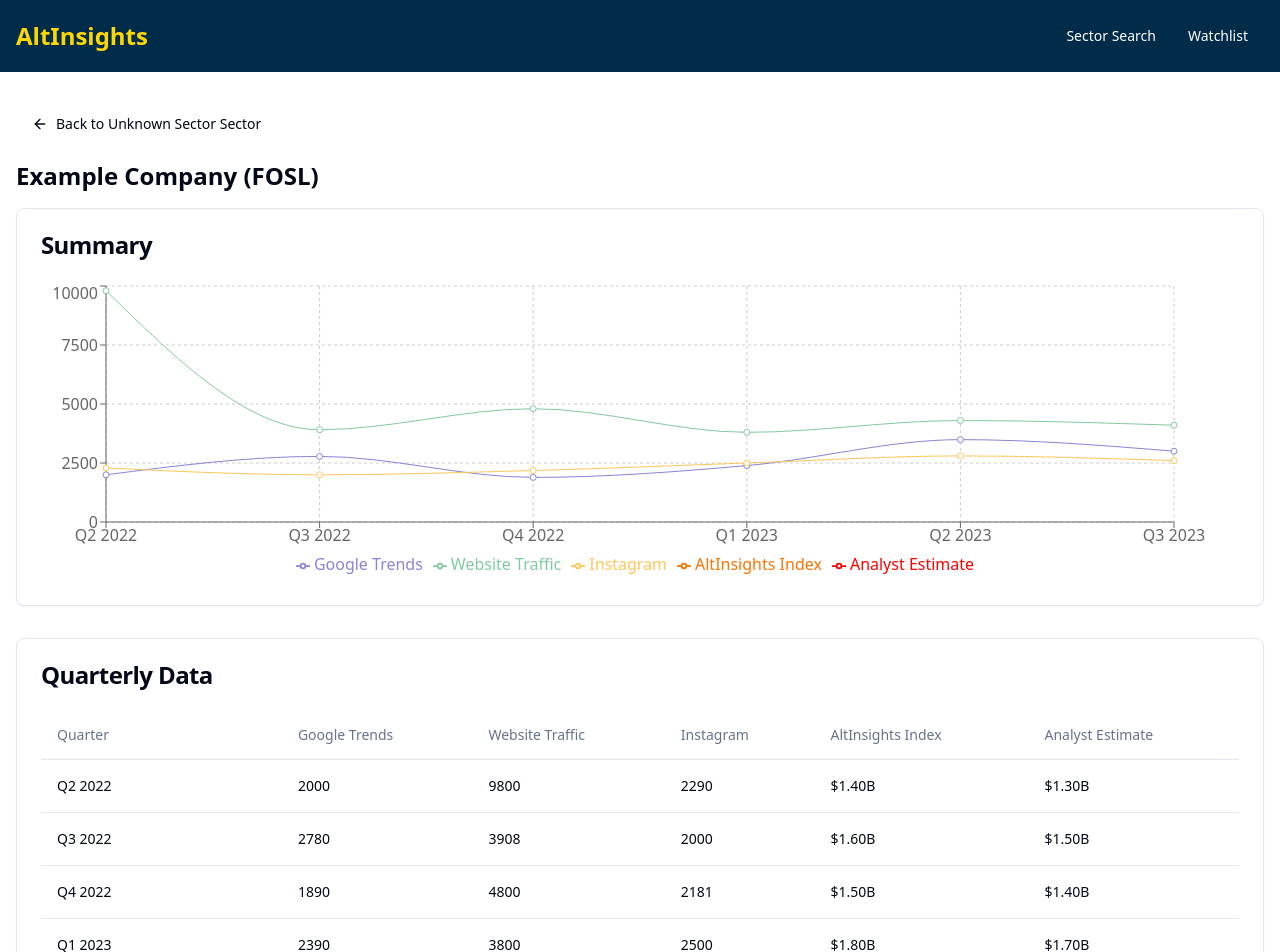
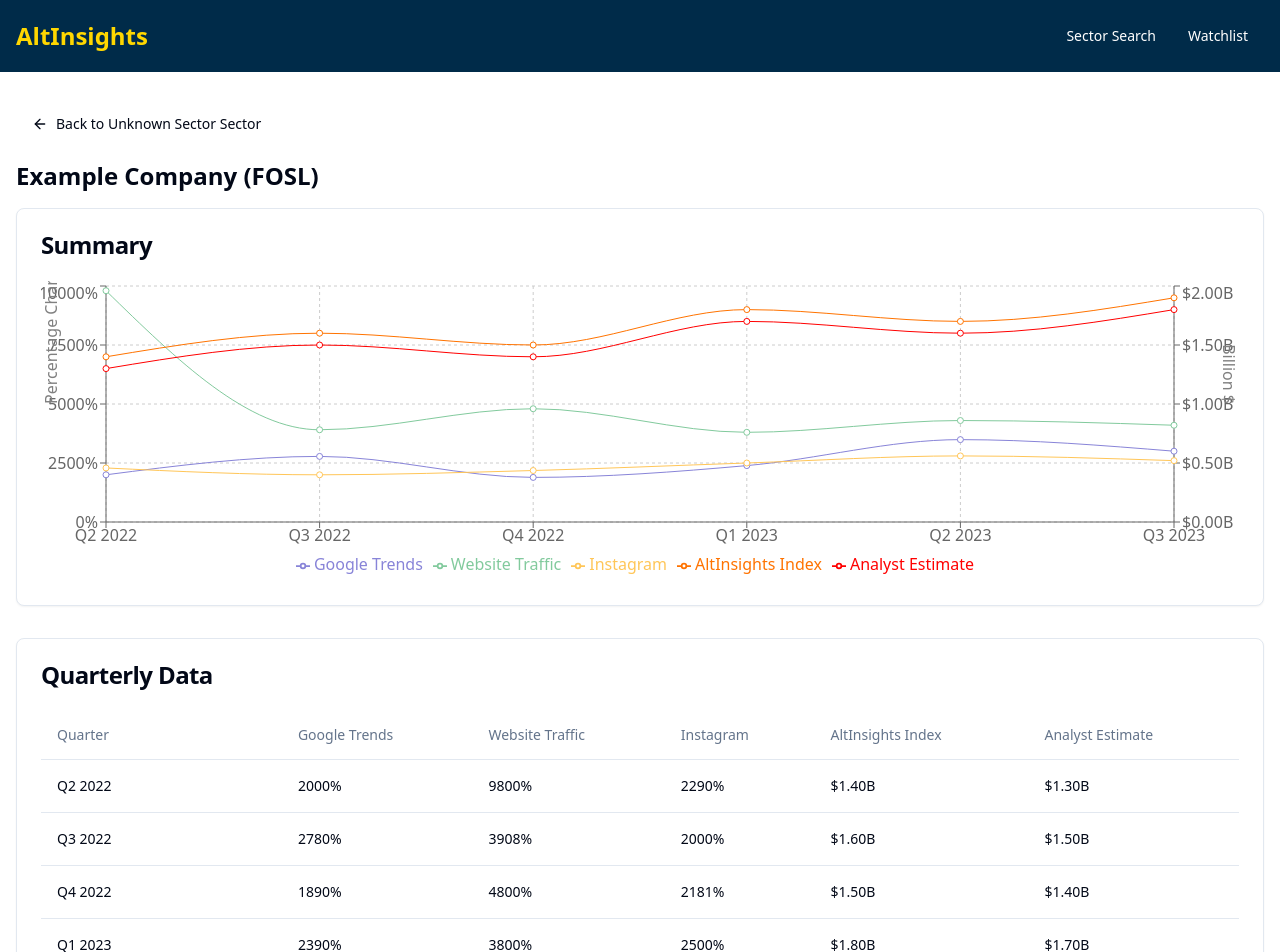
Before and after one commit to rajatnarang94/sector-scout-watchlist, a React (Vite) app: page /company/FOSL in a window 1280 px wide. Shown: the top 952 px of the page. Built offline with nearby package versions, Linux system fonts and the light colour scheme.

Commit message:
Add dual Y-axis to charts
Implement dual Y-axis in the CompanyChart component to display Google Trends, Website Traffic, and Instagram as percentage changes on the left axis, while AltInsights Index and Analyst Estimate are represented in billions on the right axis.
[skip gpt_engineer]

```diff
--- a/src/components/CompanyChart.jsx
+++ b/src/components/CompanyChart.jsx
@@ -1,29 +1,40 @@
 import React from 'react';
 import { LineChart, Line, XAxis, YAxis, CartesianGrid, Tooltip, Legend, ResponsiveContainer } from 'recharts';
 
-const formatBillions = (value) => `$${(value).toFixed(2)}B`;
+const formatBillions = (value) => `$${value.toFixed(2)}B`;
+const formatPercentage = (value) => `${value}%`;
 
 const CompanyChart = ({ data }) => {
-  const formattedData = data.map(item => ({
-    ...item,
-    'AltInsights Index': formatBillions(item.altInsightsIndex),
-    'Analyst Estimate': formatBillions(item.analystEstimate)
-  }));
-
   return (
     <ResponsiveContainer width="100%" height={300}>
-      <LineChart data={formattedData}>
+      <LineChart data={data}>
         <CartesianGrid strokeDasharray="3 3" />
         <XAxis dataKey="name" />
-        <YAxis yAxisId="left" />
-        <YAxis yAxisId="right" orientation="right" />
-        <Tooltip />
+        <YAxis
+          yAxisId="left"
+          tickFormatter={formatPercentage}
+          label={{ value: 'Percentage Change', angle: -90, position: 'insideLeft' }}
+        />
+        <YAxis
+          yAxisId="right"
+          orientation="right"
+          tickFormatter={formatBillions}
+          label={{ value: 'Billion $', angle: 90, position: 'insideRight' }}
+        />
+        <Tooltip
+          formatter={(value, name) => {
+            if (name === 'AltInsights Index' || name === 'Analyst Estimate') {
+              return [formatBillions(value), name];
+            }
+            return [formatPercentage(value), name];
+          }}
+        />
         <Legend />
         <Line yAxisId="left" type="monotone" dataKey="Google Trends" name="Google Trends" stroke="#8884d8" />
         <Line yAxisId="left" type="monotone" dataKey="Website Traffic" name="Website Traffic" stroke="#82ca9d" />
         <Line yAxisId="left" type="monotone" dataKey="instagram" name="Instagram" stroke="#ffc658" />
-        <Line yAxisId="right" type="monotone" dataKey="AltInsights Index" name="AltInsights Index" stroke="#ff7300" />
-        <Line yAxisId="right" type="monotone" dataKey="Analyst Estimate" name="Analyst Estimate" stroke="#ff0000" />
+        <Line yAxisId="right" type="monotone" dataKey="altInsightsIndex" name="AltInsights Index" stroke="#ff7300" />
+        <Line yAxisId="right" type="monotone" dataKey="analystEstimate" name="Analyst Estimate" stroke="#ff0000" />
       </LineChart>
     </ResponsiveContainer>
   );
--- a/src/components/CompanyDetails.jsx
+++ b/src/components/CompanyDetails.jsx
@@ -36,6 +36,7 @@ const fetchCompanyDetails = async (ticker) => {
 };
 
 const formatBillions = (value) => `$${value.toFixed(2)}B`;
+const formatPercentage = (value) => `${value}%`;
 
 const CompanyDetails = () => {
   const { ticker } = useParams();
@@ -97,9 +98,9 @@ const CompanyDetails = () => {
               {companyDetails.quarterlyData.map((quarter) => (
                 <TableRow key={quarter.quarter}>
                   <TableCell>{quarter.quarter}</TableCell>
-                  <TableCell>{quarter["Google Trends"]}</TableCell>
-                  <TableCell>{quarter["Website Traffic"]}</TableCell>
-                  <TableCell>{quarter.instagram}</TableCell>
+                  <TableCell>{formatPercentage(quarter["Google Trends"])}</TableCell>
+                  <TableCell>{formatPercentage(quarter["Website Traffic"])}</TableCell>
+                  <TableCell>{formatPercentage(quarter.instagram)}</TableCell>
                   <TableCell>{formatBillions(quarter.altInsightsIndex)}</TableCell>
                   <TableCell>{formatBillions(quarter.analystEstimate)}</TableCell>
                 </TableRow>
```
